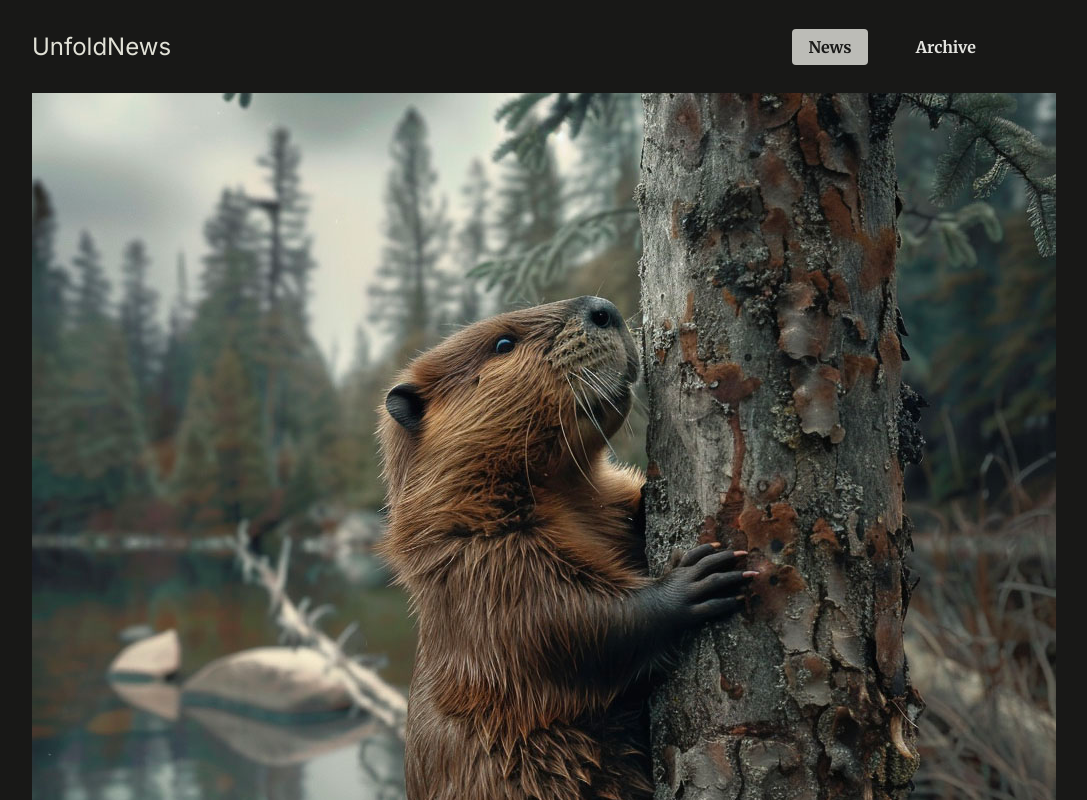
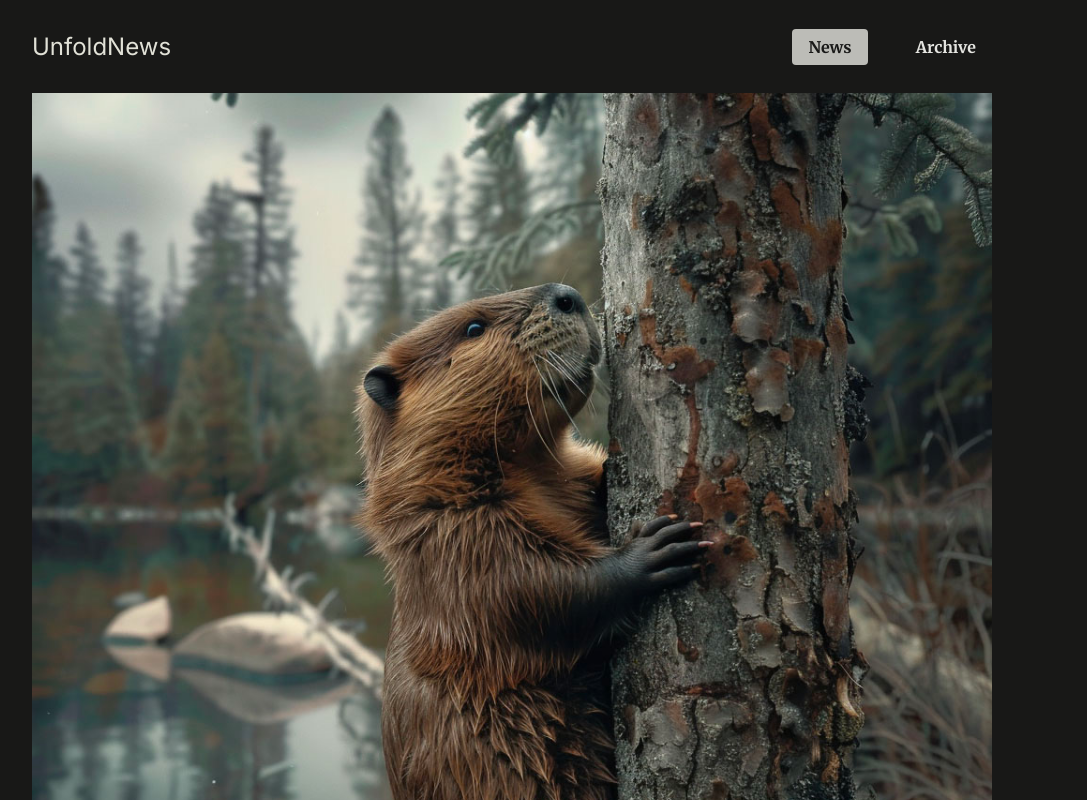
Before and after one commit to luttfimohamad/unfold-news, a Next.js app: page /news/beaver-plague/image in a window 1280 px wide. Shown: the top 800 px of the page, without its empty margins (128-1215 px from the left). Built offline with nearby package versions, Linux system fonts and the light colour scheme.

Commit message:
Add styles for fullscreen image display in globals.css

```diff
--- a/app/globals.css
+++ b/app/globals.css
@@ -193,3 +193,13 @@
   text-align: center;
   margin-top: 3rem;
 }
+
+.fullscreen-image {
+  width: 100%;
+}
+
+.fullscreen-image img {
+  width: 100%;
+  height: 100%;
+  object-fit: contain;
+}
```
